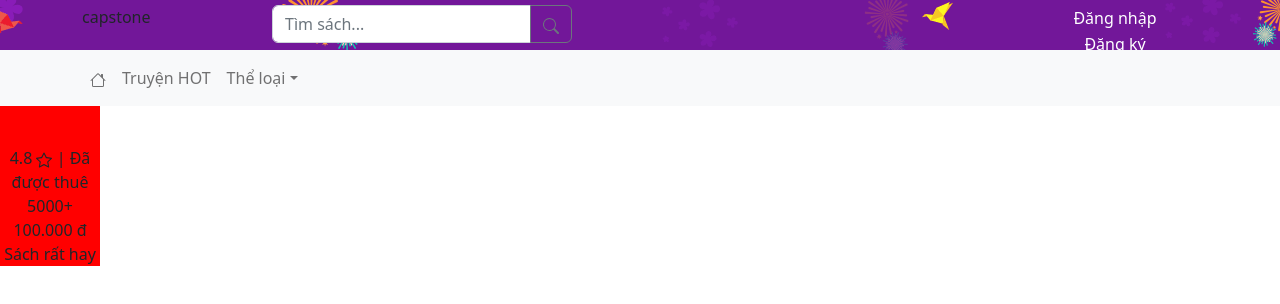
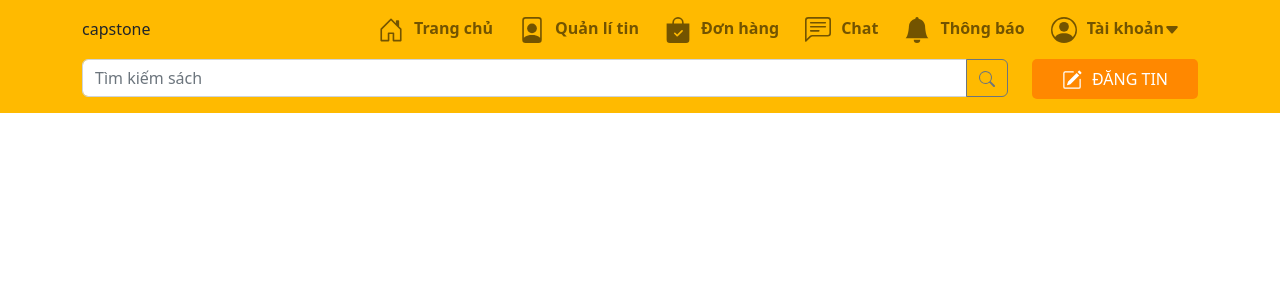
Before and after one commit to TimDeveloper97/capstone-library, a React (Create React App) app in the folder src/web/capstone-client-ui/: page / in a window 1280 px wide. Shown: the top 304 px of the page. Built offline with nearby package versions, Linux system fonts and the light colour scheme.

Commit message:
change UI to chotot

```diff
--- a/src/web/capstone-client-ui/src/App.js
+++ b/src/web/capstone-client-ui/src/App.js
@@ -1,17 +1,13 @@
-import './App.css';
-import 'bootstrap/dist/css/bootstrap.min.css';
-import Header from './components/header/Header';
-import Menu from './components/menu/Menu';
-import BookItem from './components/bookItem/BookItem';
+import "./App.css";
+import "bootstrap/dist/css/bootstrap.min.css";
+import Header from "./components/header/Header";
+import Menu from "./components/menu/Menu";
+import BookItem from "./components/bookItem/BookItem";
 
 function App() {
   return (
     <div className="App">
       <Header />
-      <Menu />
-      <div style={{display:'block'}}>
-      <BookItem />
-      </div>
     </div>
   );
 }
--- a/src/web/capstone-client-ui/src/components/header/Header.jsx
+++ b/src/web/capstone-client-ui/src/components/header/Header.jsx
@@ -1,20 +1,79 @@
 import React from "react";
-import { Button, Col, Container, Form, InputGroup, Row } from "react-bootstrap";
+import {
+  Button,
+  Col,
+  Container,
+  Form,
+  InputGroup,
+  Nav,
+  Navbar,
+  NavDropdown,
+  Row,
+} from "react-bootstrap";
 import "./header.css";
-import { Search } from "react-bootstrap-icons";
+import {
+  HouseDoor,
+  Search,
+  FilePerson,
+  BagCheckFill,
+  ChatLeftText,
+  BellFill,
+  PersonCircle,
+  CaretDownFill,
+  PencilSquare,
+} from "react-bootstrap-icons";
 export default function Header() {
+  let iconSize = 26;
   return (
     <Container className="bg-header" fluid>
-      <Container>
+      <Container className="self-header">
         <Row>
-          <Col md={2}>
-            <div className="logo-brand">capstone</div>
-          </Col>
-          <Col md={6}>
+          <Navbar expand="lg">
+            <Container>
+              <Nav className="logo-brand me-auto my-2 my-lg-0">capstone</Nav>
+              <Navbar.Toggle aria-controls="navbarScroll" />
+              <Navbar.Collapse id="navbarScroll">
+                <Nav
+                  className="justify-content-end flex-grow-1"
+                  style={{ maxHeight: "100px" }}
+                  navbarScroll
+                >
+                  <Nav.Link className="header-item" href="#action2">
+                    <HouseDoor size={iconSize} />
+                    Trang chủ
+                  </Nav.Link>
+                  <Nav.Link className="header-item" href="#action2">
+                    <FilePerson size={iconSize} />
+                    Quản lí tin
+                  </Nav.Link>
+                  <Nav.Link className="header-item" href="#action2">
+                    <BagCheckFill size={iconSize} />
+                    Đơn hàng
+                  </Nav.Link>
+                  <Nav.Link className="header-item" href="#action2">
+                    <ChatLeftText size={iconSize} />
+                    Chat
+                  </Nav.Link>
+                  <Nav.Link className="header-item" href="#action2">
+                    <BellFill size={iconSize} />
+                    Thông báo
+                  </Nav.Link>
+                  <Nav.Link className="header-item" href="#action2">
+                    <PersonCircle size={iconSize} />
+                    Tài khoản
+                    <CaretDownFill />
+                  </Nav.Link>
+                </Nav>
+              </Navbar.Collapse>
+            </Container>
+          </Navbar>
+        </Row>
+        <Row>
+          <Col md={10}>
             <InputGroup className="mb-3 search-header">
               <Form.Control
-                placeholder="Tìm sách..."
-                aria-label="Tìm sách..."
+                placeholder="Tìm kiếm sách"
+                aria-label="Tìm kiếm sách"
                 aria-describedby="basic-addon2"
               />
               <Button variant="outline-secondary" id="button-addon2">
@@ -23,11 +82,10 @@ export default function Header() {
             </InputGroup>
           </Col>
           <Col md={2}>
-
-          </Col>
-          <Col md={2}>
-            <button className="btn-login">Đăng nhập</button>
-            <button className="btn-login">Đăng ký</button>
+            <button className="btn-login">
+              <PencilSquare size={20} style={{ marginRight: "10px" }} />
+              Đăng tin
+            </button>
           </Col>
         </Row>
       </Container>
--- a/src/web/capstone-client-ui/src/components/header/header.css
+++ b/src/web/capstone-client-ui/src/components/header/header.css
@@ -1,20 +1,39 @@
-.bg-header{
-    background: url(../../assets/img/bg_header.png) top center repeat-x;
-    width: 100%;
-    height: 50px;
-    padding: 5px 0 0 0;
+.bg-header {
+  background-color: #ffba00;
+  width: 100%;
 }
-.logo-brand{
-    float: left;
+.logo-brand {
+  float: left;
 }
 
-.search-header{
-    width: 300px;
+.search-header {
+  width: 100%;
 }
 
-.btn-login{
-    border: none;
-    background-color: unset;
-    color: #fff;
-    font-weight: 500;
+.btn-login {
+  border: none;
+  background-color: #ff8800;
+  color: #fff;
+  font-weight: 500;
+  width: 100%;
+  height: 40px;
+  text-transform: uppercase;
+  border-radius: 5px;
 }
+
+.btn-login:hover {
+  background-color: #e56700;
+}
+
+.header-item {
+  margin-left: 10px;
+  font-weight: 600;
+}
+.header-item svg {
+  margin-right: 10px;
+}
+@media only screen and (min-width: 1400px) {
+  .self-header {
+    max-width: 1000px;
+  }
+}
--- a/src/web/capstone-client-ui/src/components/menu/Menu.jsx
+++ b/src/web/capstone-client-ui/src/components/menu/Menu.jsx
@@ -1,35 +1,31 @@
-import React from 'react'
-import { Container, Nav, Navbar, NavDropdown } from 'react-bootstrap'
-import './menu.css'
-import { House } from 'react-bootstrap-icons'
+import React from "react";
+import { Container, Nav, Navbar, NavDropdown } from "react-bootstrap";
+import "./menu.css";
+import { House } from "react-bootstrap-icons";
 
 export default function Menu() {
   return (
-    <Navbar bg="light" expand="lg">
+    <Navbar expand="lg">
       <Container>
         <Navbar.Toggle aria-controls="navbarScroll" />
         <Navbar.Collapse id="navbarScroll">
           <Nav
             className="me-auto my-2 my-lg-0"
-            style={{ maxHeight: '100px' }}
+            style={{ maxHeight: "100px" }}
             navbarScroll
           >
             <Nav.Link href="#action1">
-                <House />
+              <House />
             </Nav.Link>
             <Nav.Link href="#action2">Truyện HOT</Nav.Link>
             <NavDropdown title="Thể loại" id="navbarScrollingDropdown">
               <NavDropdown.Item href="#action3">Tất cả</NavDropdown.Item>
-              <NavDropdown.Item href="#action4">
-                Tình yêu
-              </NavDropdown.Item>
-              <NavDropdown.Item href="#action5">
-                Kinh dị
-              </NavDropdown.Item>
+              <NavDropdown.Item href="#action4">Tình yêu</NavDropdown.Item>
+              <NavDropdown.Item href="#action5">Kinh dị</NavDropdown.Item>
             </NavDropdown>
           </Nav>
         </Navbar.Collapse>
       </Container>
     </Navbar>
-  )
+  );
 }
```
